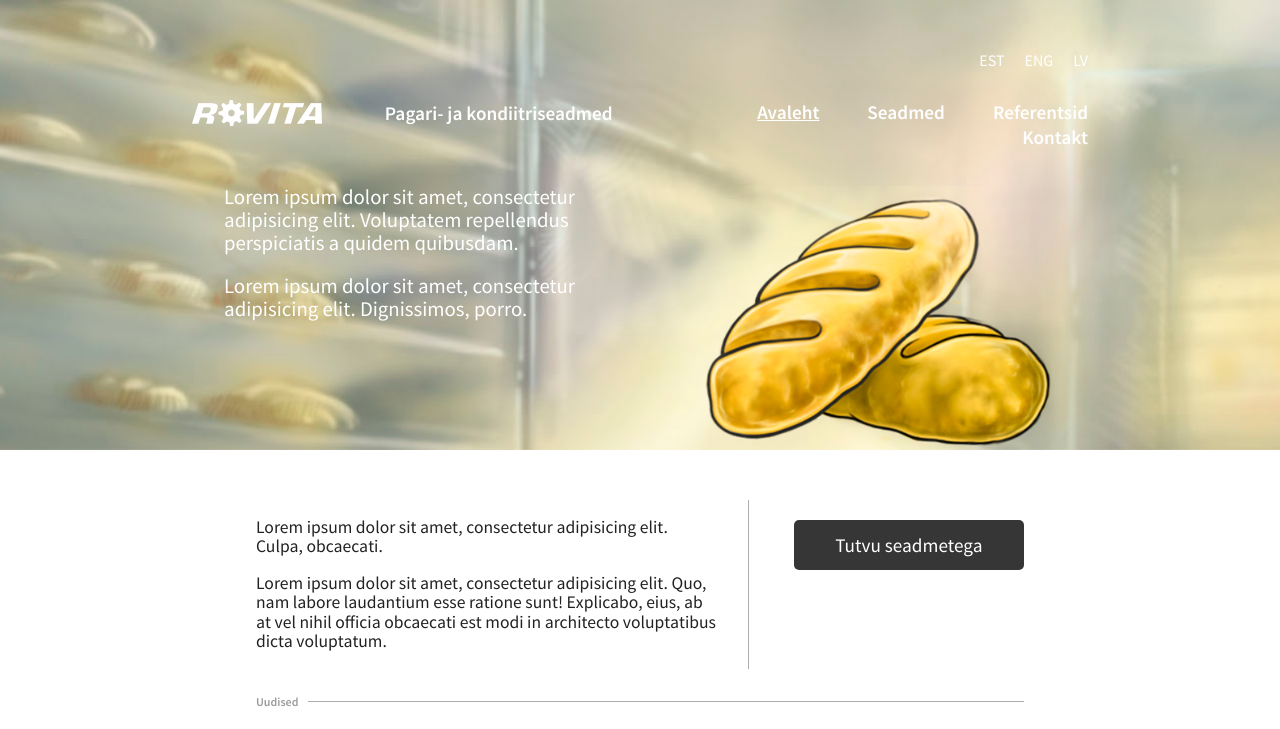
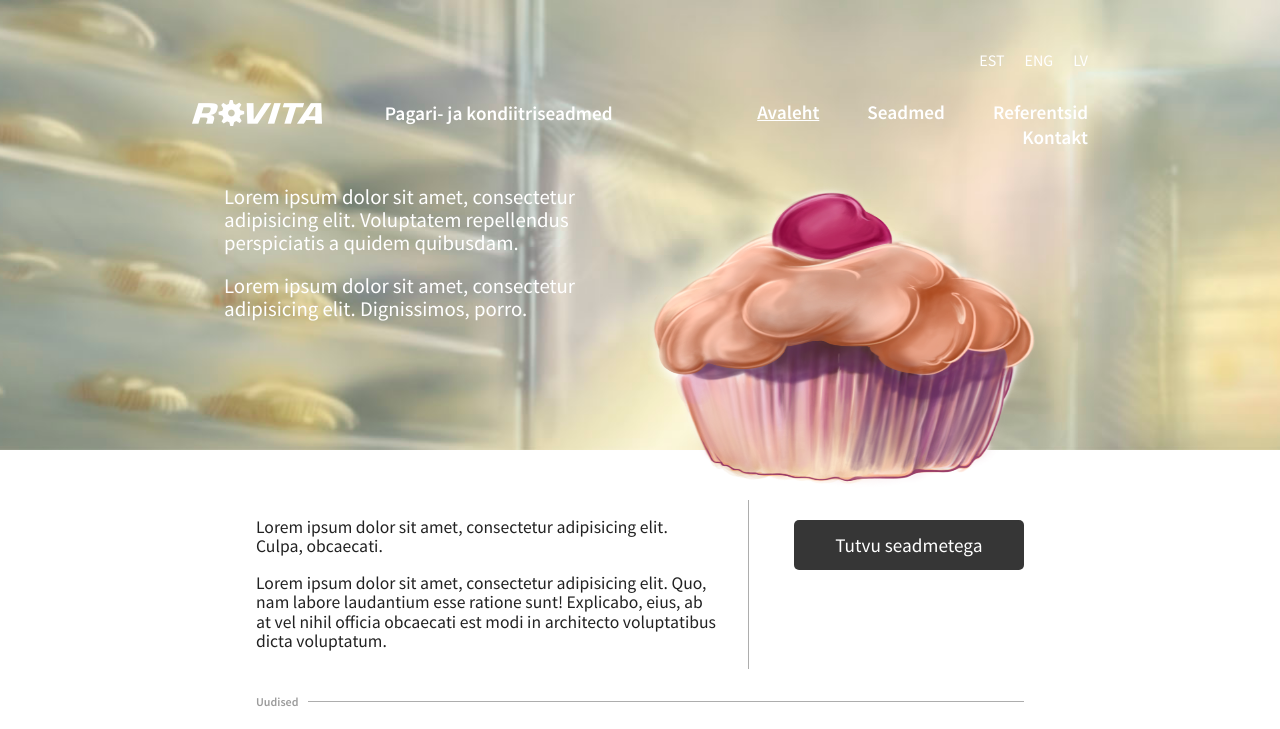
Before and after one commit to Crisp-EE/Rovita, a plain HTML site: page index.html in a window 1280 px wide. Shown: the top 729 px of the page. Drawn offline with Linux system fonts and the light colour scheme; files whose address does not match are found by name.

Commit message:
Pildivahetus

```diff
--- a/index.html
+++ b/index.html
@@ -47,7 +47,7 @@
 						<p>Lorem ipsum dolor sit amet, consectetur adipisicing elit. Dignissimos, porro.</p>
 					</div><!-- text -->
 
-					<img src="img/saiad.png" alt="">
+					<img src="img/muffin.png" alt="">
 				</article>
 
 				<article class="slide">
@@ -56,7 +56,7 @@
 						<p>Lorem ipsum dolor sit amet, consectetur adipisicing elit. Dignissimos, porro.</p>
 					</div><!-- text -->
 
-					<img src="img/saiad.png" alt="">
+					<img src="img/muffin.png" alt="">
 				</article>
 			</div><!-- slidercontainer-->
 		</div><!--slider -->
--- a/sass/_header.scss
+++ b/sass/_header.scss
@@ -1,7 +1,7 @@
 header.main{
 	height: 160px;
 	width: 100%;
-	background-image: url("../img/head-bg.jpg");
+	background-image: url("../img/head-bg.png");
 	background-repeat: no-repeat;
 	background-position: center center;
 	-webkit-background-size: cover;
```
Also changed, not shown: 404.html (+1 -1 lines), img/Taust/head-bg.jpg (renamed from img/head-bg.jpg), img/head-bg.png (added), img/muffin.png (added).
